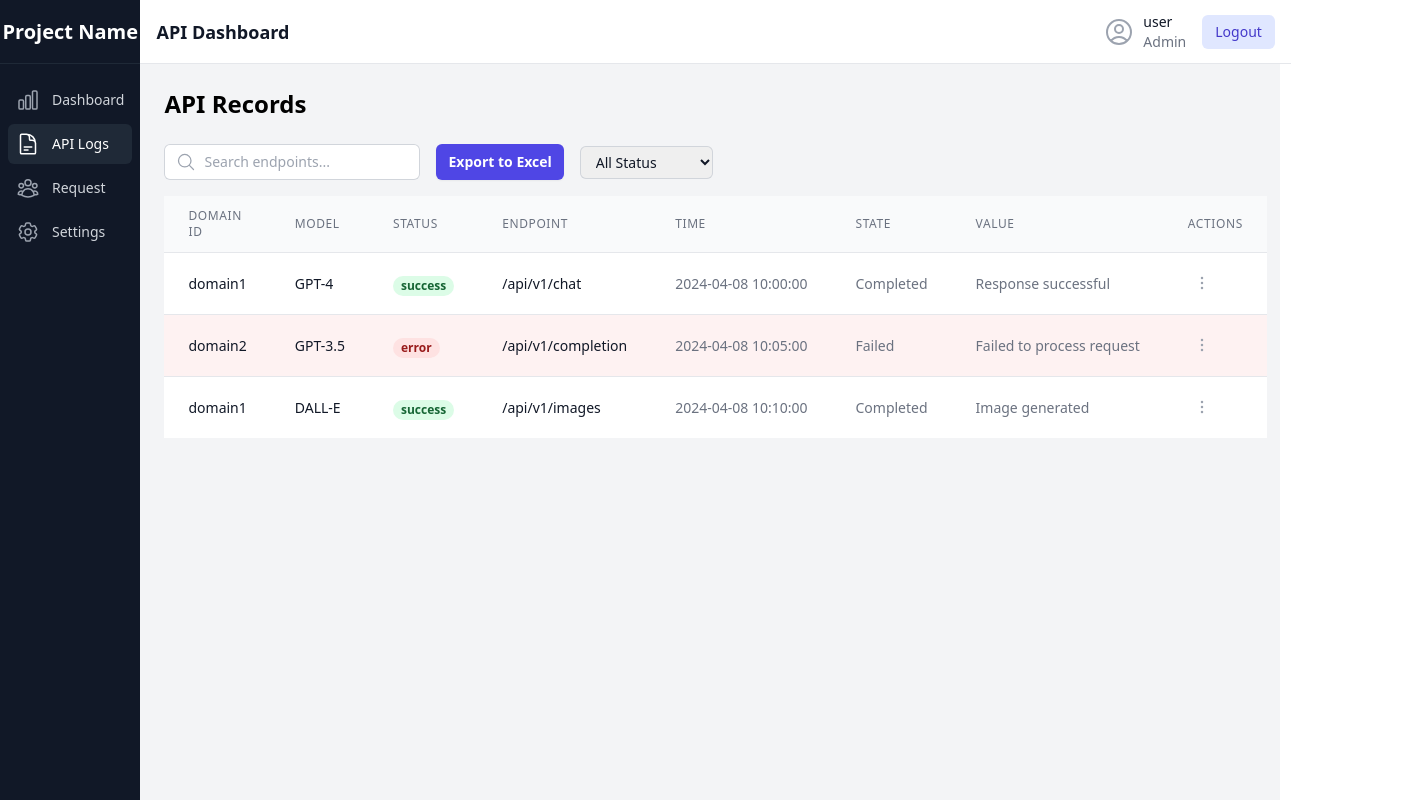
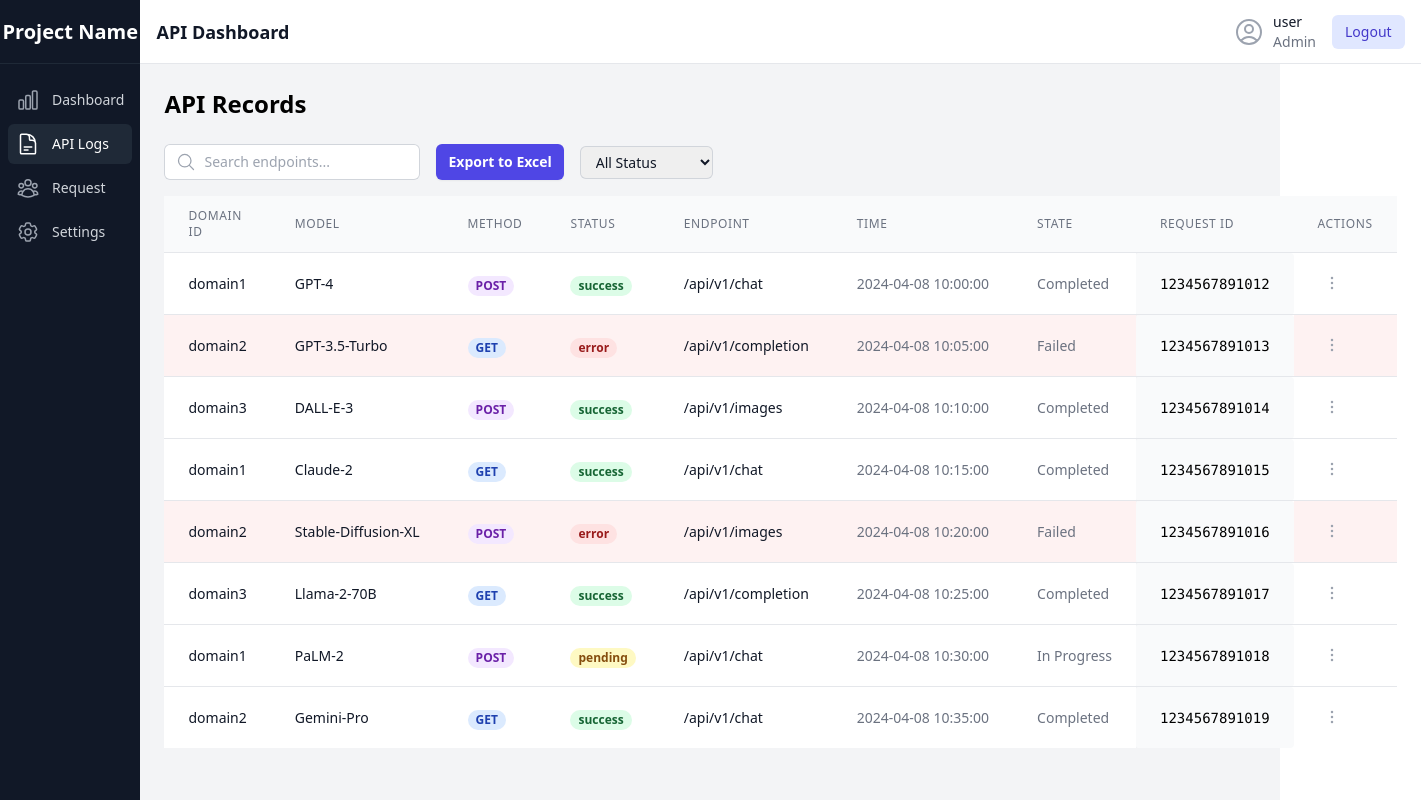
Before and after one commit to vishnupriyancode/Dashboard, a React (Vite) app in the folder frontend/: page /logs in a window 1280 px wide. Shown: the whole page, 1421 px wide, since content can reach past the window. Built offline with nearby package versions, Linux system fonts and the light colour scheme; sample sign-in values are in the browser's storage.

Commit message:
13-digits_apilogs

```diff
--- a/frontend/src/components/ApiLogsTable.jsx
+++ b/frontend/src/components/ApiLogsTable.jsx
@@ -15,8 +15,16 @@ const ApiLogsTable = () => {
     // Load logs from localStorage
     const loadLogs = () => {
       const storedLogs = JSON.parse(localStorage.getItem('apiLogs') || '[]');
-      // If no logs in localStorage, use sample data
-      setLogs(storedLogs.length > 0 ? storedLogs : sampleApiLogs);
+      console.log('Stored logs:', storedLogs);
+      console.log('Sample logs:', sampleApiLogs);
+      // Clear localStorage if it contains old data
+      if (storedLogs.length > 0 && storedLogs[0].model === 'Validation') {
+        localStorage.removeItem('apiLogs');
+        setLogs(sampleApiLogs);
+      } else {
+        // If no logs in localStorage, use sample data
+        setLogs(storedLogs.length > 0 ? storedLogs : sampleApiLogs);
+      }
     };
 
     // Load initial logs
@@ -119,6 +127,9 @@ const ApiLogsTable = () => {
                 Model
               </th>
               <th className="px-6 py-3 text-left text-xs font-medium uppercase tracking-wider text-gray-500">
+                Method
+              </th>
+              <th className="px-6 py-3 text-left text-xs font-medium uppercase tracking-wider text-gray-500">
                 Status
               </th>
               <th className="px-6 py-3 text-left text-xs font-medium uppercase tracking-wider text-gray-500">
@@ -131,7 +142,7 @@ const ApiLogsTable = () => {
                 State
               </th>
               <th className="px-6 py-3 text-left text-xs font-medium uppercase tracking-wider text-gray-500">
-                Value
+                Request ID
               </th>
               <th className="px-6 py-3 text-left text-xs font-medium uppercase tracking-wider text-gray-500">
                 Actions
@@ -150,9 +161,22 @@ const ApiLogsTable = () => {
                 <td className="whitespace-nowrap px-6 py-4">
                   <span
                     className={`inline-flex rounded-full px-2 text-xs font-semibold leading-5 ${
+                      log.method === 'GET'
+                        ? 'bg-blue-100 text-blue-800'
+                        : 'bg-purple-100 text-purple-800'
+                    }`}
+                  >
+                    {log.method}
+                  </span>
+                </td>
+                <td className="whitespace-nowrap px-6 py-4">
+                  <span
+                    className={`inline-flex rounded-full px-2 text-xs font-semibold leading-5 ${
                       log.status === 'success'
                         ? 'bg-green-100 text-green-800'
-                        : 'bg-red-100 text-red-800'
+                        : log.status === 'error'
+                        ? 'bg-red-100 text-red-800'
+                        : 'bg-yellow-100 text-yellow-800'
                     }`}
                   >
                     {log.status}
@@ -167,7 +191,7 @@ const ApiLogsTable = () => {
                 <td className="whitespace-nowrap px-6 py-4 text-sm text-gray-500">
                   {log.status === 'success' ? 'Completed' : log.status === 'error' ? 'Failed' : 'In Progress'}
                 </td>
-                <td className="whitespace-nowrap px-6 py-4 text-sm text-gray-500">
+                <td className="whitespace-nowrap px-6 py-4 text-sm font-mono bg-gray-50 rounded">
                   {log.value}
                 </td>
                 <td className="whitespace-nowrap px-6 py-4 text-sm text-gray-500">
@@ -185,7 +209,7 @@ const ApiLogsTable = () => {
                                 active ? 'bg-gray-100 text-gray-900' : 'text-gray-700'
                               } flex w-full px-4 py-2 text-sm`}
                             >
-                              Copy JSON Payload
+                              Copy Request ID
                             </button>
                           )}
                         </Menu.Item>
--- a/frontend/src/data/sampleApiLogs.js
+++ b/frontend/src/data/sampleApiLogs.js
@@ -6,27 +6,85 @@ export const sampleApiLogs = [
     status: "success",
     endpoint: "/api/v1/chat",
     time: "2024-04-08 10:00:00",
-    value: "Response successful",
+    value: "1234567891012",
+    method: "POST",
     state: "Completed"
   },
   {
     id: 2,
     domain_id: "domain2",
-    model: "GPT-3.5",
+    model: "GPT-3.5-Turbo",
     status: "error",
     endpoint: "/api/v1/completion",
     time: "2024-04-08 10:05:00",
-    value: "Failed to process request",
+    value: "1234567891013",
+    method: "GET",
     state: "Failed"
   },
   {
     id: 3,
-    domain_id: "domain1",
-    model: "DALL-E",
+    domain_id: "domain3",
+    model: "DALL-E-3",
     status: "success",
     endpoint: "/api/v1/images",
     time: "2024-04-08 10:10:00",
-    value: "Image generated",
+    value: "1234567891014",
+    method: "POST",
+    state: "Completed"
+  },
+  {
+    id: 4,
+    domain_id: "domain1",
+    model: "Claude-2",
+    status: "success",
+    endpoint: "/api/v1/chat",
+    time: "2024-04-08 10:15:00",
+    value: "1234567891015",
+    method: "GET",
+    state: "Completed"
+  },
+  {
+    id: 5,
+    domain_id: "domain2",
+    model: "Stable-Diffusion-XL",
+    status: "error",
+    endpoint: "/api/v1/images",
+    time: "2024-04-08 10:20:00",
+    value: "1234567891016",
+    method: "POST",
+    state: "Failed"
+  },
+  {
+    id: 6,
+    domain_id: "domain3",
+    model: "Llama-2-70B",
+    status: "success",
+    endpoint: "/api/v1/completion",
+    time: "2024-04-08 10:25:00",
+    value: "1234567891017",
+    method: "GET",
+    state: "Completed"
+  },
+  {
+    id: 7,
+    domain_id: "domain1",
+    model: "PaLM-2",
+    status: "pending",
+    endpoint: "/api/v1/chat",
+    time: "2024-04-08 10:30:00",
+    value: "1234567891018",
+    method: "POST",
+    state: "In Progress"
+  },
+  {
+    id: 8,
+    domain_id: "domain2",
+    model: "Gemini-Pro",
+    status: "success",
+    endpoint: "/api/v1/chat",
+    time: "2024-04-08 10:35:00",
+    value: "1234567891019",
+    method: "GET",
     state: "Completed"
   }
 ];
```
